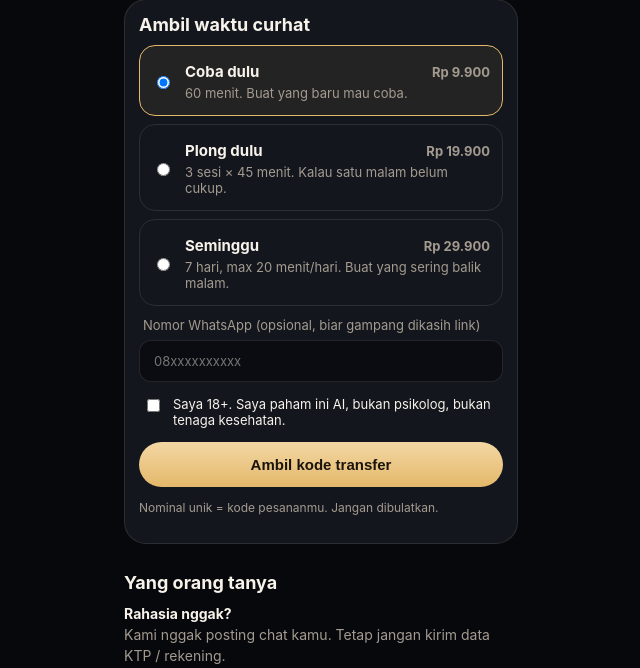
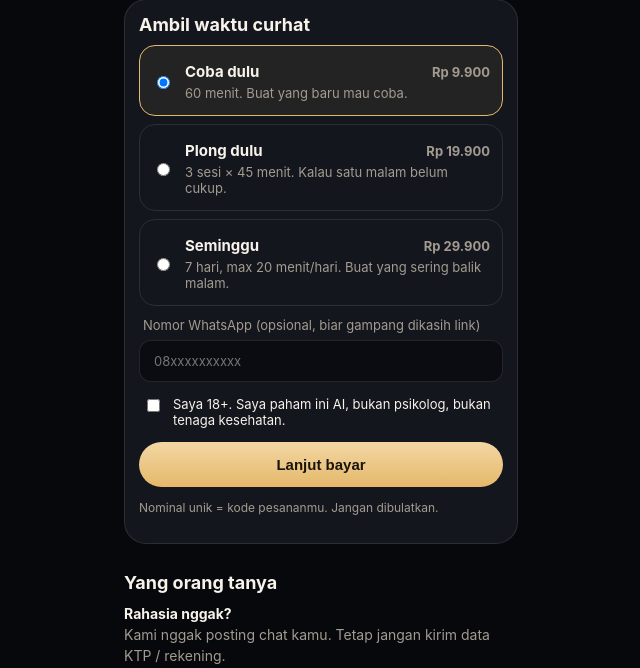
Before and after one commit to romeor88/didenger, a Flask app: page / in a window 1280 px wide. Shown: the part 841-1509 px from the top of the page, without its empty margins (319-959 px from the left). Run offline with Flask 3, Linux system fonts and the light colour scheme.

Commit message:
cta lanjut bayar

```diff
--- a/templates/index.html
+++ b/templates/index.html
@@ -58,7 +58,7 @@
     <input type="checkbox" name="age" value="yes" required>
     Saya 18+. Saya paham ini AI, bukan psikolog, bukan tenaga kesehatan.
   </label>
-  <button type="submit">Ambil kode transfer</button>
+  <button type="submit">Lanjut bayar</button>
   <p class="fine">Nominal unik = kode pesananmu. Jangan dibulatkan.</p>
 </form>
 
```
